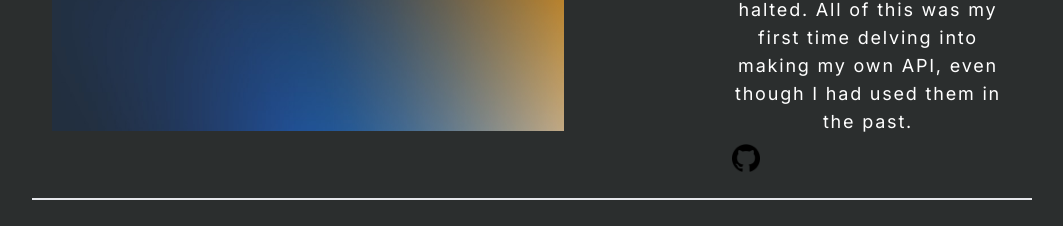
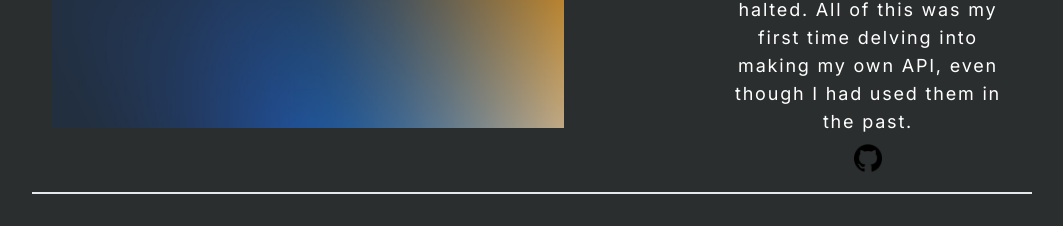
Before and after one commit to KevinDsouza03/kevindsouza03.react, a Next.js app: page / in a window 1280 px wide. Shown: the part 2219-2445 px from the top of the page, without its empty margins (108-1171 px from the left). Built offline with nearby package versions, Linux system fonts and the light colour scheme.

Commit message:
centered projects button

```diff
--- a/app/Navbar/Navbar.jsx
+++ b/app/Navbar/Navbar.jsx
@@ -9,7 +9,7 @@ export default function Navbar() {
   return (
     <Menu
       as="div"
-      className="fixed top-5 left-5 data-[open]:overscroll-contain data-[open]:h-full data-[open]:w-full data-[open]:bg-gray-500
+      className="fixed top-5 left-5 data-[open]:overscroll-contain data[open]:min-h-screen data-[open]:h-full data-[open]:w-full data-[open]:bg-gray-500
 
       "
     >
@@ -36,7 +36,7 @@ export default function Navbar() {
           <Link href="/">
             <div className="relative flex flex-row items-center">
               <h2 className="text-5xl border-black border-solid border-r-2 pr-10">Home</h2>
-              <span className="absolute bottom-0 left-0 text-2xl  pl-10 ml-40 ">Back to the home page.</span>
+              <span className="absolute bottom-0 left-0 text-2xl pl-10 ml-40 ">Back to the home page.</span>
             </div>
           </Link>
         </MenuItem>
--- a/app/Projects/RenderprojectDesc.jsx
+++ b/app/Projects/RenderprojectDesc.jsx
@@ -3,7 +3,9 @@ export default function RenderprojectDesc({ desc, link, thumbnail }) {
   return (
     <div className="w-full">
       <p className="text-lg tracking-widest text-center">{desc}</p>
+      <div className=" flex items-center justify-center">
       <Renderbutton  link={link} image={thumbnail} />
+      </div>
     </div>
   );
 }
```
Also changed, not shown: 1 other file (tests, documents, lock files or other folders).
